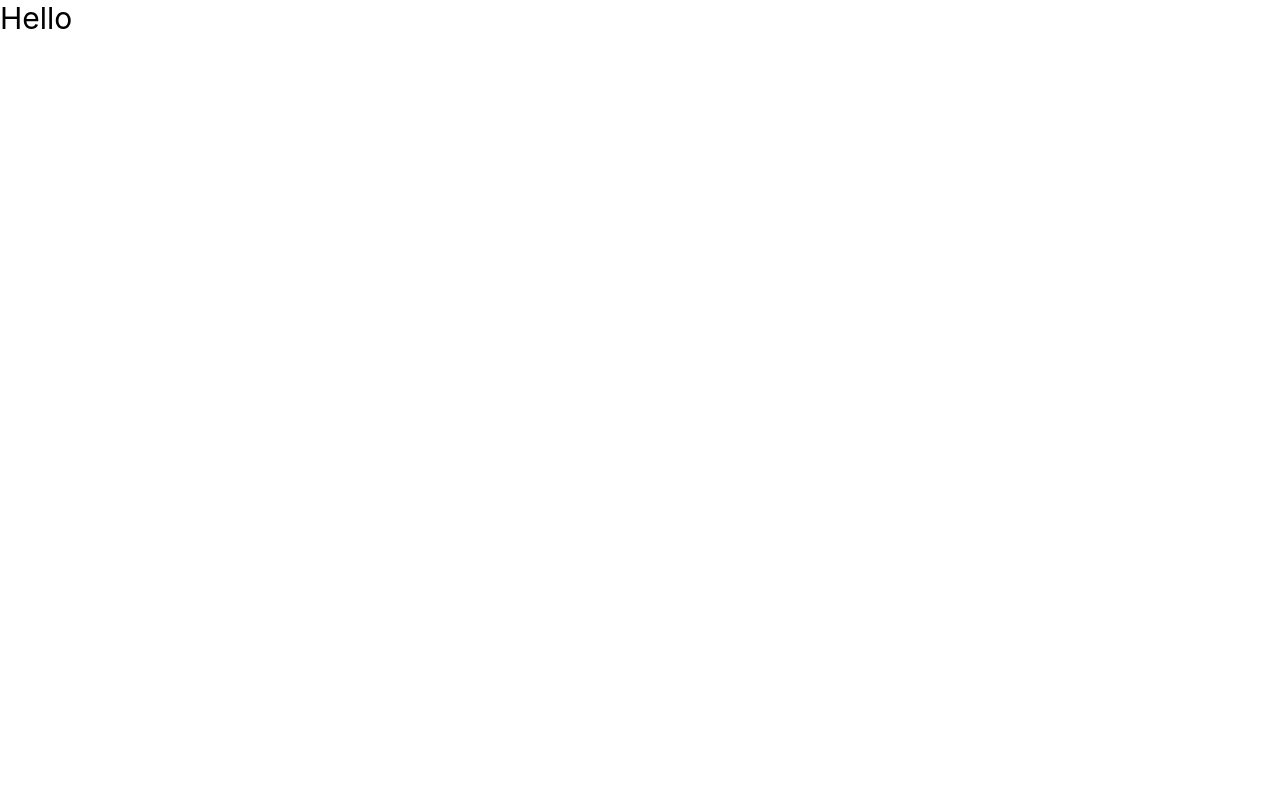
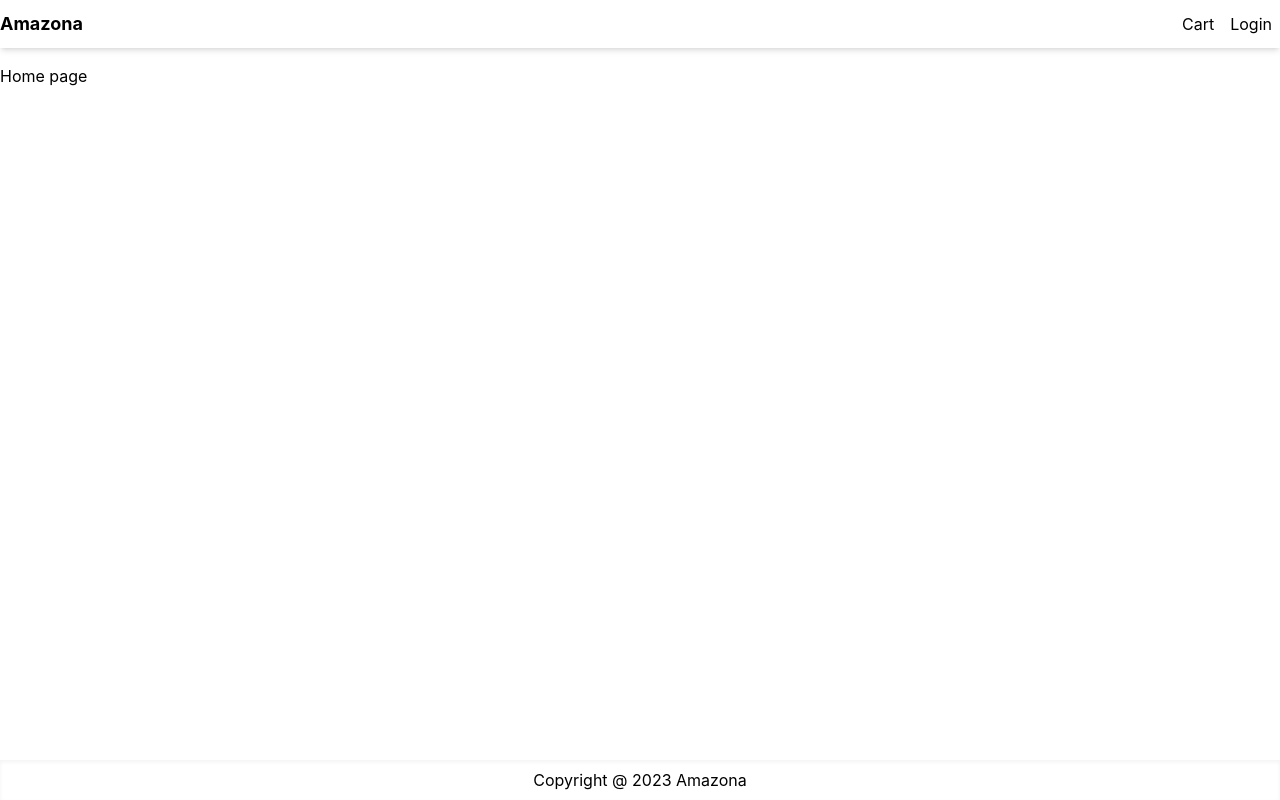
Before and after one commit to mdzobaidurislam/next-twilwind-amazona-jm, a Next.js app: page / in a window 1280 px wide. Built offline with nearby package versions, Linux system fonts and the light colour scheme.

Commit message:
03 layout ,index, and eslintrc change

```diff
--- /dev/null
+++ b/components/Layout.js
@@ -0,0 +1,38 @@
+import Head from "next/head";
+import Link from "next/link";
+import React from "react";
+
+const Layout = ({ title, children }) => {
+  return (
+    <>
+      <Head>
+        <title>{title ? title + "-Amazona" : "Amazona"}</title>
+        <meta name="description" content="Generated by create next app" />
+        <link rel="icon" href="/favicon.ico" />
+      </Head>
+      <div className="flex min-h-screen flex-col justify-between">
+        <header>
+          <nav className="flex h-12 justify-between shadow-md items-center">
+            <Link href="/" legacyBehavior>
+              <a className="text-lg font-bold">Amazona</a>
+            </Link>
+            <div>
+              <Link href="/cart" legacyBehavior>
+                <a className="p-2">Cart</a>
+              </Link>
+              <Link href="/login" legacyBehavior>
+                <a className="p-2">Login</a>
+              </Link>
+            </div>
+          </nav>
+        </header>
+        <main className="container m-auto mt-4">{children}</main>
+        <footer className="flex justify-center items-center h-10 shadow-inner ">
+          <p>Copyright @ 2023 Amazona</p>
+        </footer>
+      </div>
+    </>
+  );
+};
+
+export default Layout;
--- a/pages/index.js
+++ b/pages/index.js
@@ -1,16 +1,6 @@
 import Head from "next/head";
-import Image from "next/image";
+import Layout from "../components/Layout";
 
 export default function Home() {
-  return (
-    <div>
-      <Head>
-        <title>Create Next App</title>
-        <meta name="description" content="Generated by create next app" />
-        <link rel="icon" href="/favicon.ico" />
-      </Head>
-
-      <h1 className="text-3xl">Hello</h1>
-    </div>
-  );
+  return <Layout title="Home Page">Home page</Layout>;
 }
```
Also changed, not shown: .eslintrc.json.
